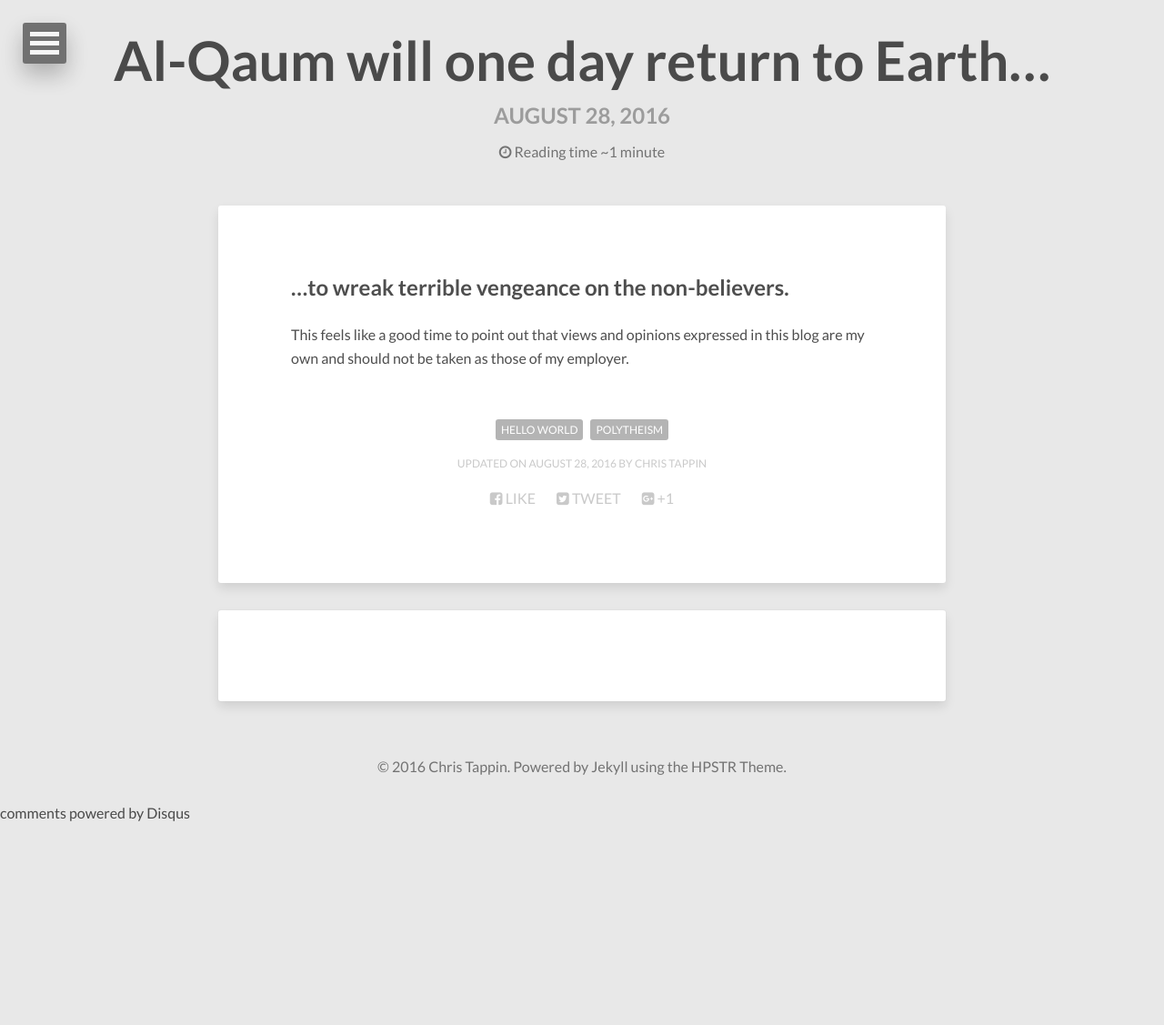
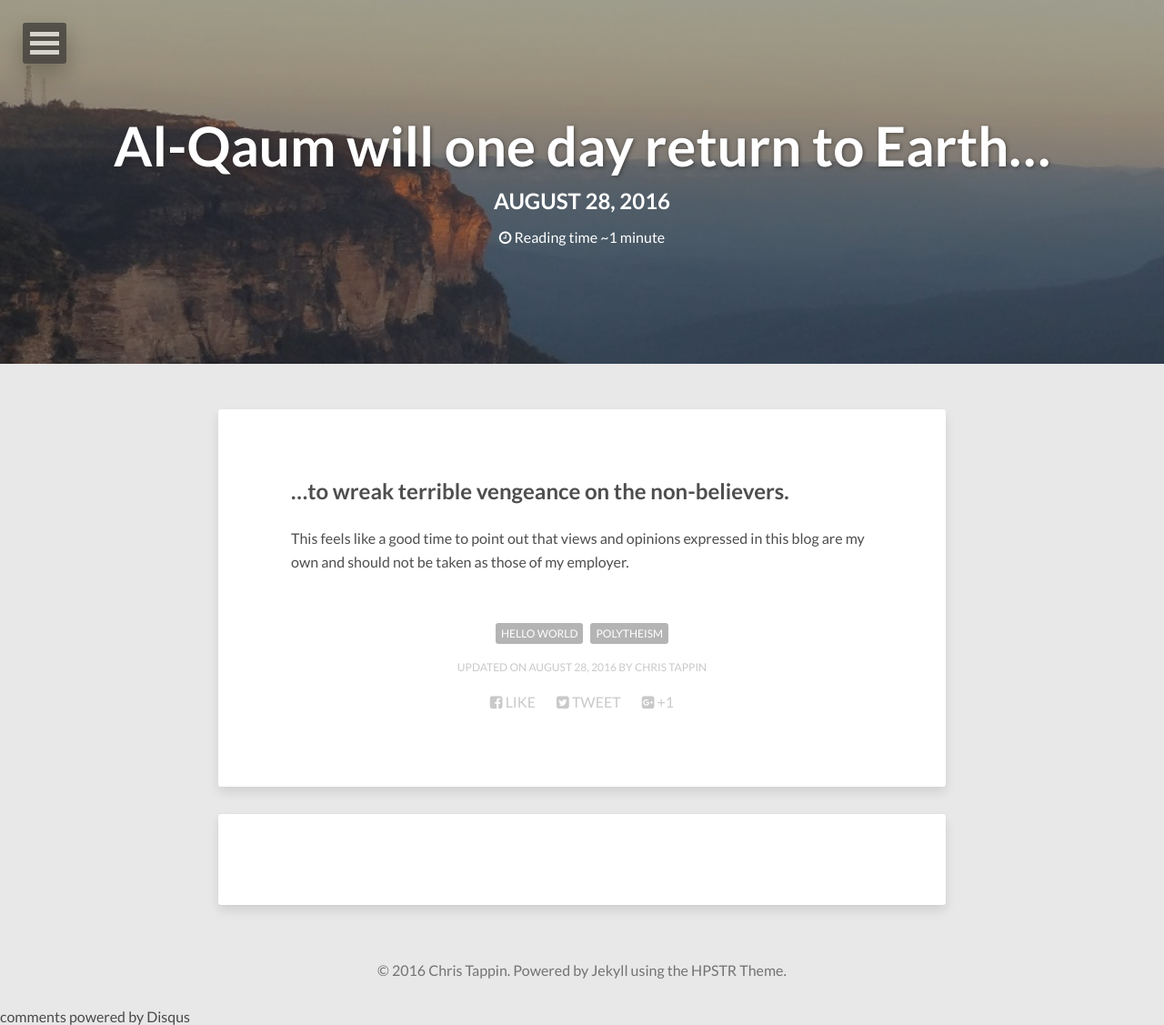
Before and after one commit to ChrisTappin/christappin.github.io, a Jekyll site: the page built from _posts/2016-08-28-Hello-World.md, in a window 1280 px wide. Shown: the whole page at 91% size. Built offline with Jekyll 4.4.1, drawn with Linux system fonts in a browser that asks for light colours; nearby versions of some CDN libraries; comment, search, counter and statistics services are not loaded; before the commit the page ends 903 px from its top, so only the background shows below that.

Commit message:
Initial commit

```diff
--- a/_posts/2016-08-28-Hello-World.md
+++ b/_posts/2016-08-28-Hello-World.md
@@ -4,6 +4,8 @@ title: Al-Qaum will one day return to Earth…
 description: "First things first"
 modified: 2016-08-28
 tags: [hello world, polytheism]
+image:
+  feature: header01.jpg
 ---
 
 ## …to wreak terrible vengeance on the non-believers.
```
